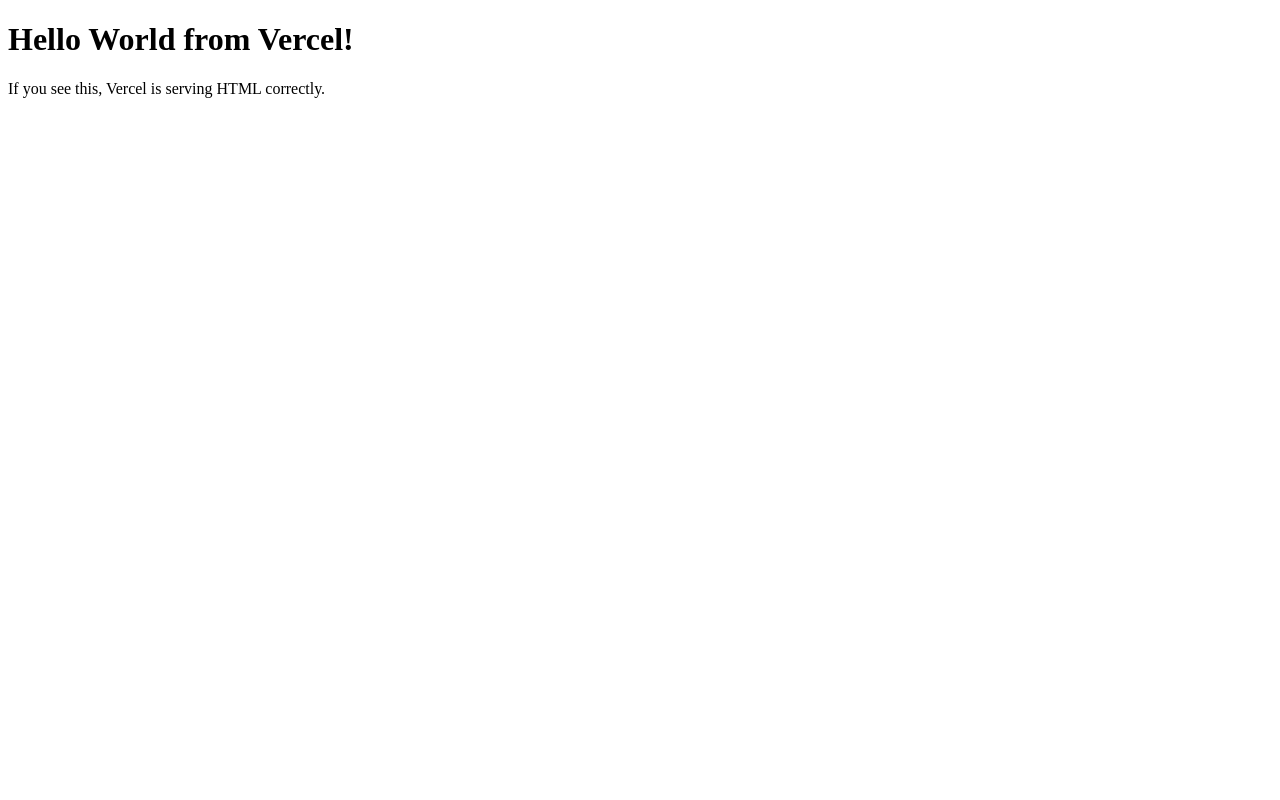
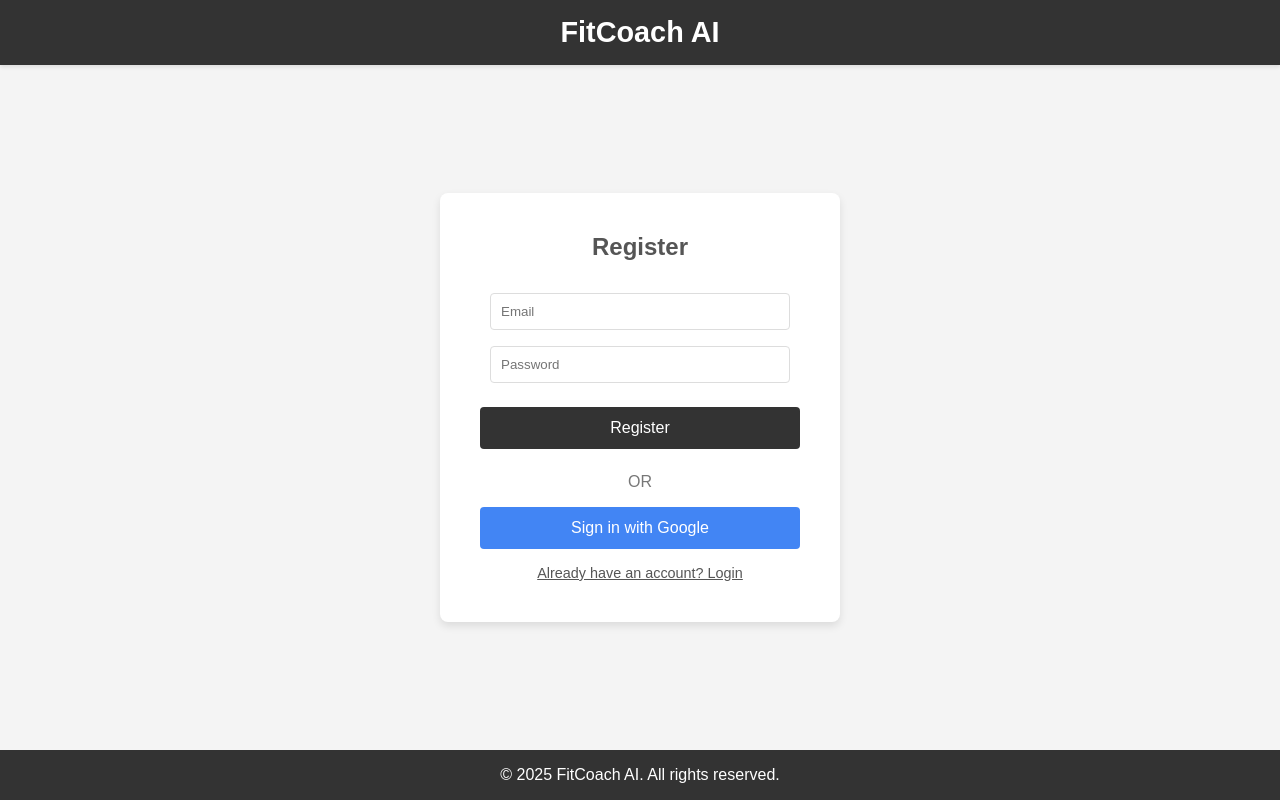
Before and after one commit to szabberandras/trainmeai, a Next.js app: page / in a window 1280 px wide. Built offline with nearby package versions, Linux system fonts and the light colour scheme; no server answers.

Commit message:
feat: Restore full app code after Vercel debug

```diff
--- a/app/layout.js
+++ b/app/layout.js
@@ -1,10 +1,65 @@
+// app/layout.js
+import './globals.css'; // Your global styles
+
+export const metadata = {
+  title: 'FitCoach AI Portal',
+  description: 'Your personalized AI fitness coach.',
+};
+
 export default function RootLayout({ children }) {
   return (
     <html lang="en">
       <body>
-        <h1>Hello World from Vercel!</h1>
-        <p>If you see this, Vercel is serving HTML correctly.</p>
+        <div style={styles.container}>
+          <header style={styles.header}>
+            <h1 style={styles.logo}>FitCoach AI</h1>
+          </header>
+          <main style={styles.mainContent}>
+            {children} {/* This is where your page content will be rendered */}
+          </main>
+          <footer style={styles.footer}>
+            <p>&copy; {new Date().getFullYear()} FitCoach AI. All rights reserved.</p>
+          </footer>
+        </div>
       </body>
     </html>
   );
 }
+
+const styles = {
+  container: {
+    display: 'flex',
+    flexDirection: 'column',
+    minHeight: '100vh',
+    fontFamily: 'Arial, sans-serif',
+    color: '#333',
+    backgroundColor: '#f4f4f4', // Light background for the page
+  },
+  header: {
+    backgroundColor: '#333', // Dark header
+    color: '#fff',
+    padding: '1rem 2rem',
+    textAlign: 'center',
+    boxShadow: '0 2px 4px rgba(0,0,0,0.1)',
+  },
+  logo: {
+    margin: 0,
+    fontSize: '1.8rem',
+    fontWeight: 'bold',
+  },
+  mainContent: {
+    flexGrow: 1,
+    padding: '2rem',
+    display: 'flex',
+    justifyContent: 'center',
+    alignItems: 'center', // Center content vertically and horizontally
+    flexDirection: 'column',
+  },
+  footer: {
+    backgroundColor: '#333',
+    color: '#fff',
+    padding: '1rem 2rem',
+    textAlign: 'center',
+    marginTop: 'auto', // Pushes footer to the bottom
+  },
+};
```
